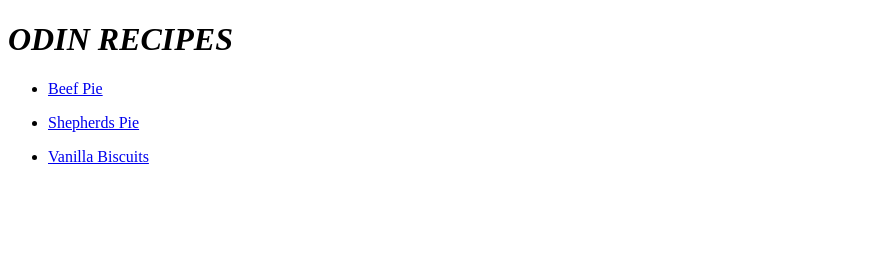
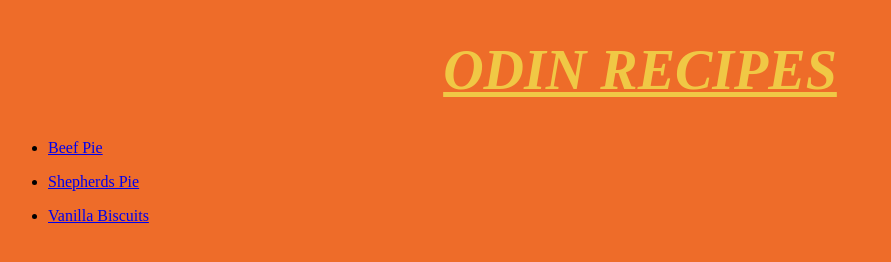
Before and after one commit to Eltontonex/odin-recipes, a plain HTML site: page index.html in a window 1280 px wide. Shown: the whole page, without its empty margins (0-891 px from the left). Drawn offline with Linux system fonts and the light colour scheme.

Commit message:
add../index.html

```diff
--- a/index.html
+++ b/index.html
@@ -16,6 +16,19 @@
     <li></p><a href="./Recipes/sherpherdspie.html">Shepherds Pie</a></p></li>
     <li><p><a href="./Recipes/vanillabiscuits.html">Vanilla Biscuits</a></p></li>
 </ul>
+<style>
+  body {
+        background-color: #ee6c29;
+  }
+
+  h1{
+    color: #f0c845;
+    text-align: center;
+    font-size: 56px;
+    text-decoration: underline;
+  }
+  </style>
+  </body>
 
 <body>
 
```
